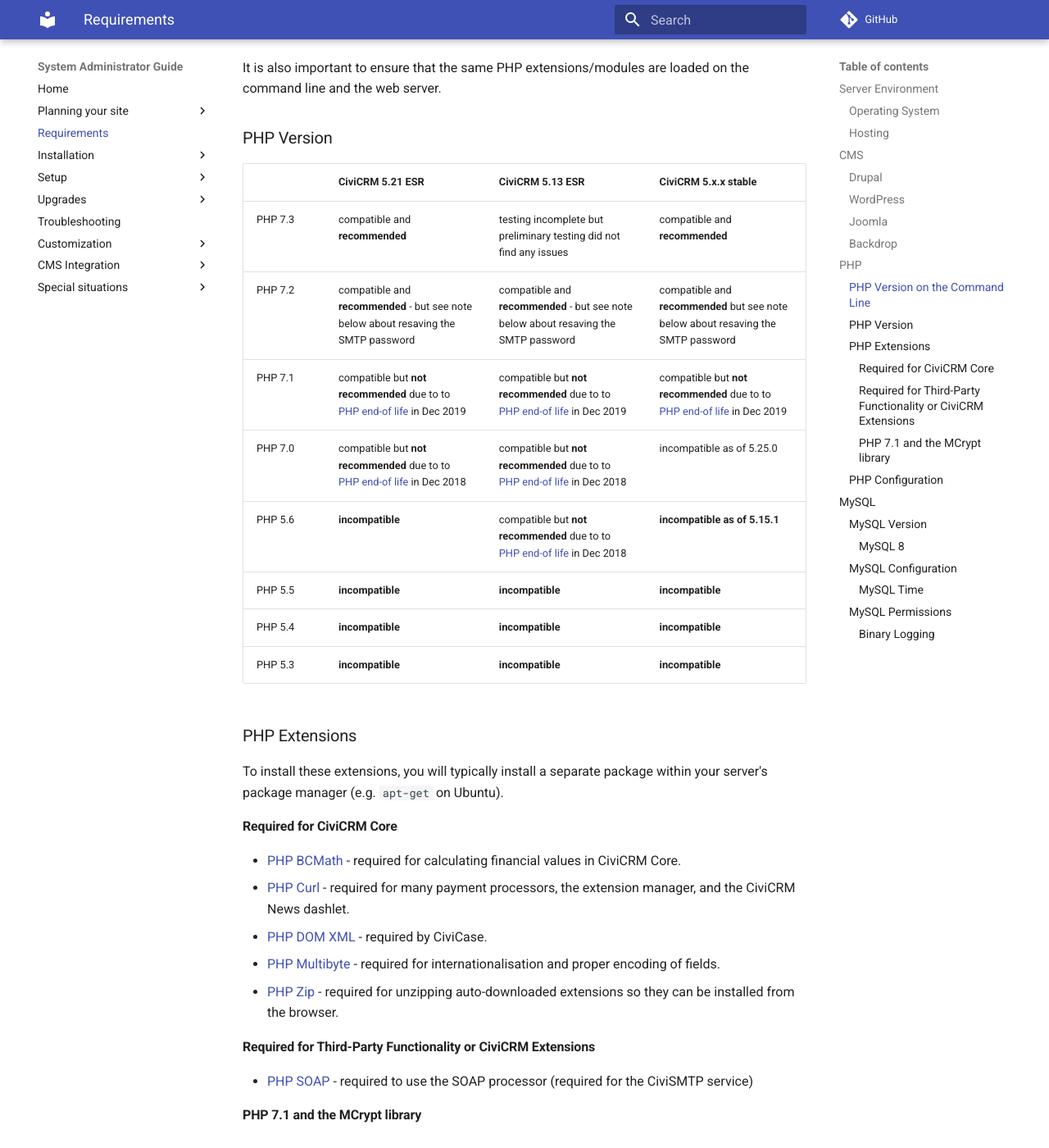
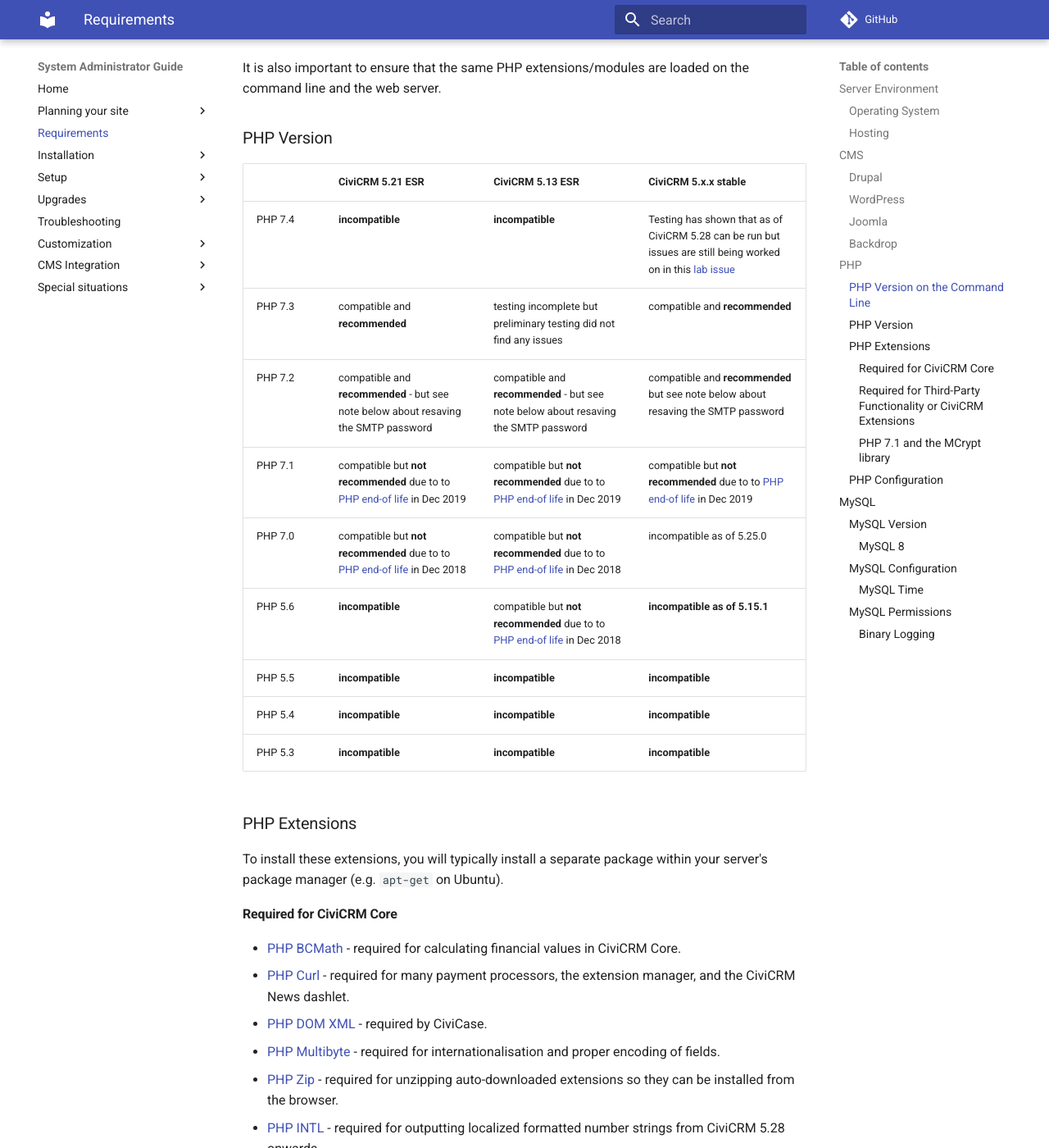
Before and after one commit to civicrm/civicrm-sysadmin-guide, an MkDocs documentation site: the page built from docs/requirements.md, in a window 1280 px wide and 1400 px high, scrolled down 1551 px. Shown: the whole window at 82% size. Built offline with MkDocs 1.6.1 and Material for MkDocs 9.7.7, drawn with Linux system fonts in a browser that asks for light colours; comment, search, counter and statistics services are not loaded.

Commit message:
dev/translation#48 Document need for PHP-intl library and also add in documentation about PHP7.4 comptability

```diff
--- a/docs/requirements.md
+++ b/docs/requirements.md
@@ -50,6 +50,7 @@ It is also important to ensure that the same PHP extensions/modules are loaded o
 
 |  | CiviCRM 5.21 ESR | CiviCRM 5.13 ESR | CiviCRM 5.x.x stable |
 | -- | -- | -- | -- |
+| PHP 7.4 | **incompatible** | **incompatible** | Testing has shown that as of CiviCRM 5.28 can be run but issues are still being worked on in this [lab issue](https://lab.civicrm.org/dev/core/-/issues/1496) |
 | PHP 7.3 | compatible and **recommended** | testing incomplete but preliminary testing did not find any issues | compatible and **recommended** |
 | PHP 7.2 | compatible and **recommended** - but see note below about resaving the SMTP password | compatible and **recommended** - but see note below about resaving the SMTP password| compatible and **recommended** but see note below about resaving the SMTP password |
 | PHP 7.1 | compatible but **not recommended** due to to [PHP end-of life](http://php.net/eol.php) in Dec 2019 |  compatible but **not recommended** due to to [PHP end-of life](http://php.net/eol.php) in Dec 2019 | compatible but **not recommended** due to to [PHP end-of life](http://php.net/eol.php) in Dec 2019 |
@@ -66,10 +67,11 @@ To install these extensions, you will typically install a separate package withi
 #### Required for CiviCRM Core
 
 * [PHP BCMath](https://www.php.net/bcmath) - required for calculating financial values in CiviCRM Core.
-* [PHP Curl](http://www.php.net/curl) - required for many payment processors, the extension manager, and the CiviCRM News dashlet.
-* [PHP DOM XML](http://www.php.net/manual/en/dom.setup.php) - required by CiviCase.
-* [PHP Multibyte](http://php.net/manual/en/ref.mbstring.php) - required for internationalisation and proper encoding of fields.
-* [PHP Zip](http://php.net/manual/en/book.zip.php) - required for unzipping auto-downloaded extensions so they can be installed from the browser.
+* [PHP Curl](https://www.php.net/curl) - required for many payment processors, the extension manager, and the CiviCRM News dashlet.
+* [PHP DOM XML](https://www.php.net/manual/en/dom.setup.php) - required by CiviCase.
+* [PHP Multibyte](https://php.net/manual/en/ref.mbstring.php) - required for internationalisation and proper encoding of fields.
+* [PHP Zip](https://php.net/manual/en/book.zip.php) - required for unzipping auto-downloaded extensions so they can be installed from the browser.
+* [PHP INTL](https://www.php.net/intl) - required for outputting localized formatted number strings from CiviCRM 5.28 onwards
 
 #### Required for Third-Party Functionality or CiviCRM Extensions
 
@@ -77,7 +79,7 @@ To install these extensions, you will typically install a separate package withi
 
 #### PHP 7.1 and the MCrypt library
 
-* [PHP MCrypt](http://php.net/manual/en/intro.mcrypt.php) - the MCrypt extension is no longer recommended for new installations.
+* [PHP MCrypt](https://php.net/manual/en/intro.mcrypt.php) - the MCrypt extension is no longer recommended for new installations.
 
     !!! warning "PHP 7.2 Compatibility"
         7.2 upgrade warning - 7.2 does not support MCrypt and if MCrypt is not installed the SMTP password (if entered) will need to be re-saved once you update your PHP version to 7.2.
```
